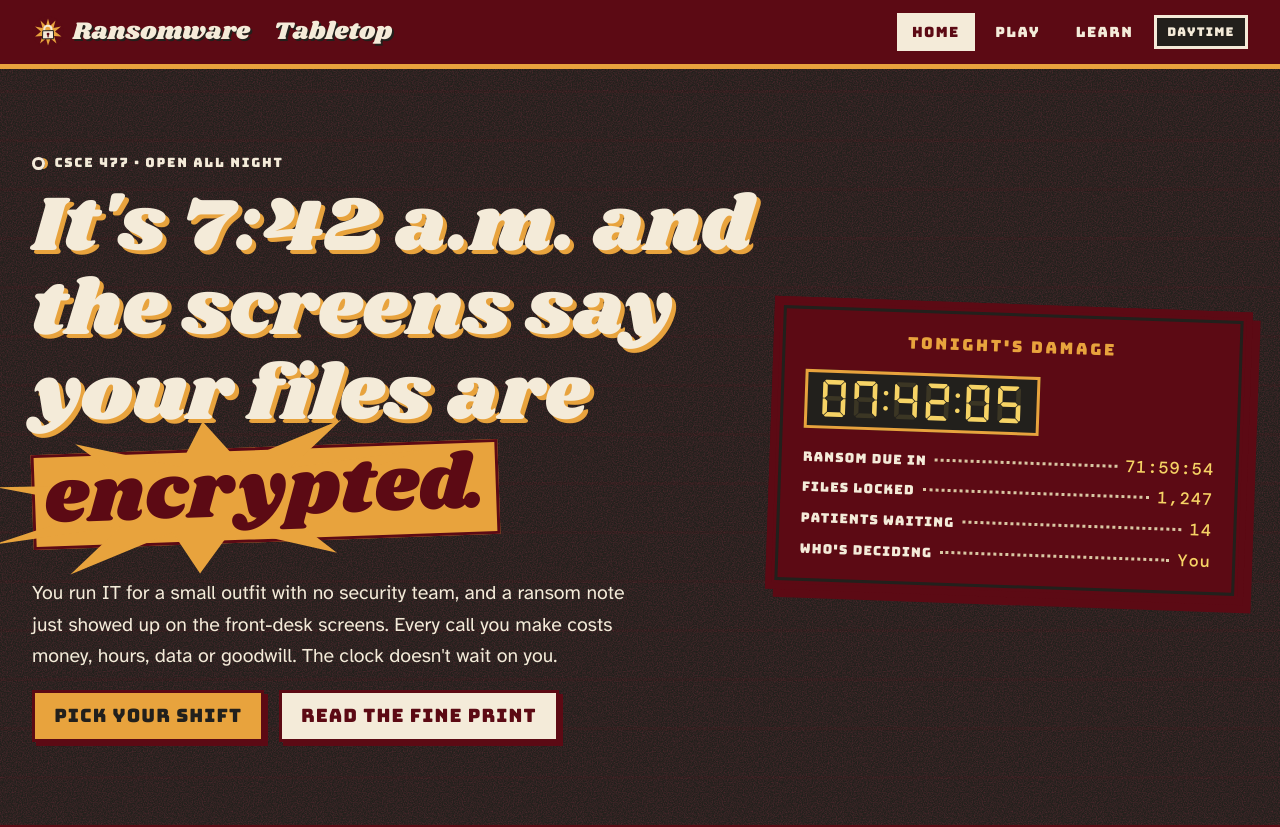
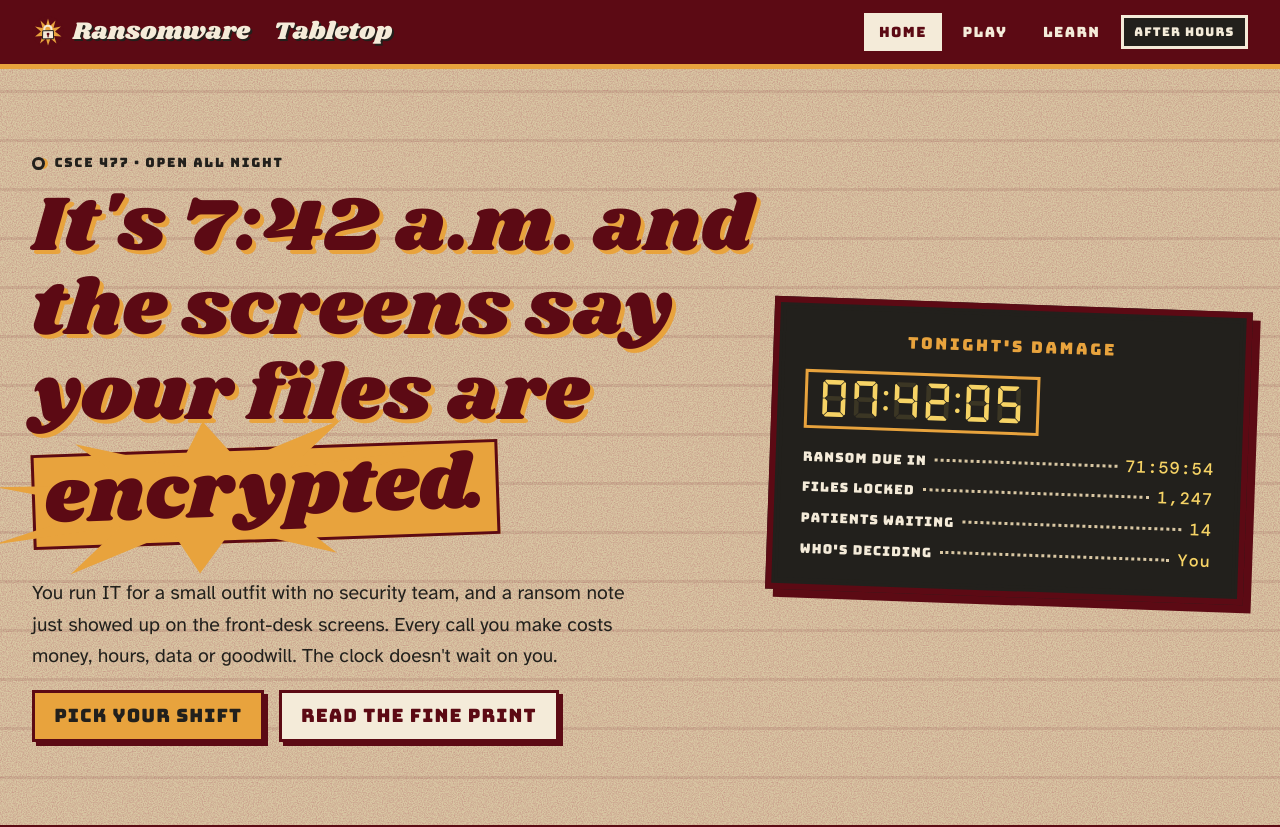
Before and after one commit to AGDenton3/ransomware-tabletop, a plain HTML site: page index.html in a window 1280 px wide. Shown: the top 827 px of the page. Drawn offline with Linux system fonts and the dark colour scheme.

Commit message:
Make Daytime the default theme; After hours only via the toggle

```diff
--- a/css/styles.css
+++ b/css/styles.css
@@ -62,16 +62,7 @@
   color-scheme: light;
 }
 
-/* "after hours" */
-@media (prefers-color-scheme: dark) {
-  :root:not([data-theme="light"]) {
-    --bg: var(--chalk); --ink: var(--paper); --heading: var(--paper); --heading-shadow: var(--maroon);
-    --line: var(--grease); --rule: var(--maroon); --shadow: var(--sauce); --link: var(--sauce);
-    --card: var(--chalk); --alt: var(--maroon); --alt-ink: var(--paper);
-    --board: var(--maroon); --good-text: var(--sauce); --dots: var(--maroon); --wall: var(--chalk);
-    color-scheme: dark;
-  }
-}
+/* "after hours" (only when chosen with the toggle; Daytime is the default) */
 :root[data-theme="dark"] {
   --bg: var(--chalk); --ink: var(--paper); --heading: var(--paper); --heading-shadow: var(--maroon);
   --line: var(--grease); --rule: var(--maroon); --shadow: var(--sauce); --link: var(--sauce);
@@ -229,7 +220,6 @@ kbd { font: 500 .85em var(--font-mono); border: 2px solid var(--line); border-bo
 .hero .boomerang.b1 { left: -1.2rem; bottom: .4rem; transform: rotate(calc(-25deg * var(--tilt))); }
 .hero .boomerang.b2 { right: 34%; top: 1rem; width: 3.4rem; transform: rotate(calc(160deg * var(--tilt))); }
 [data-theme="dark"] .hero-sign h1, [data-theme="dark"] .hero .lede, [data-theme="dark"] .hero .eyebrow { color: var(--paper); }
-@media (prefers-color-scheme: dark) { :root:not([data-theme="light"]) .hero-sign h1, :root:not([data-theme="light"]) .hero .lede, :root:not([data-theme="light"]) .hero .eyebrow { color: var(--paper); } }
 
 /* tonight's damage board in the hero */
 .damage-board { margin-left: -2.5rem; z-index: 3; transform: rotate(calc(2deg * var(--tilt))); box-shadow: 8px 8px 0 var(--maroon); }
--- a/js/ui/common.js
+++ b/js/ui/common.js
@@ -105,7 +105,7 @@ export function initTheme() {
   if (saved === 'light' || saved === 'dark') root.dataset.theme = saved;
   const btn = document.querySelector('.theme-toggle');
   if (!btn) return;
-  const current = () => root.dataset.theme || (matchMedia('(prefers-color-scheme: dark)').matches ? 'dark' : 'light');
+  const current = () => (root.dataset.theme === 'dark' ? 'dark' : 'light'); // Daytime unless chosen
   const label = () => {
     const next = current() === 'dark' ? 'light' : 'dark';
     btn.textContent = next === 'dark' ? 'After hours' : 'Daytime';
```
Also changed, not shown: 404.html (+1 -2 lines), 1 other file.
